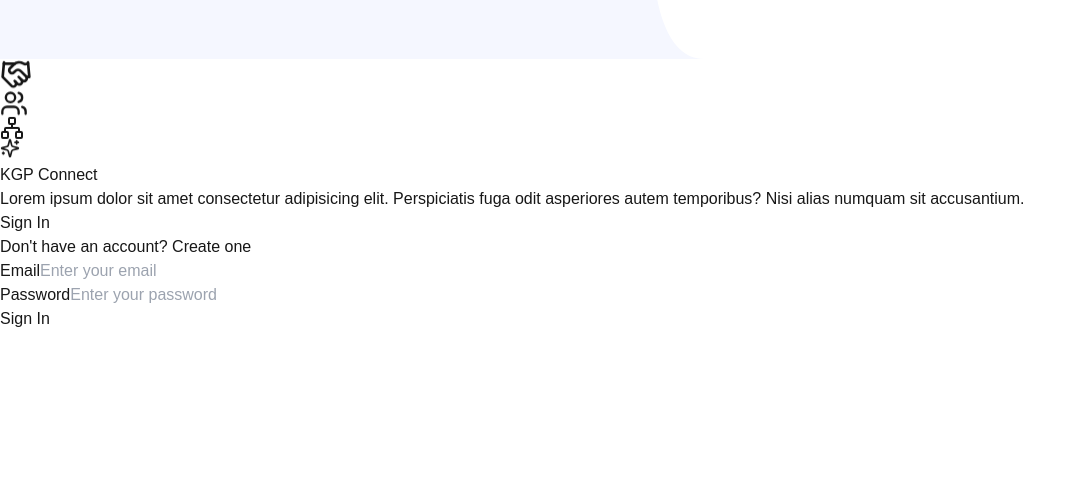
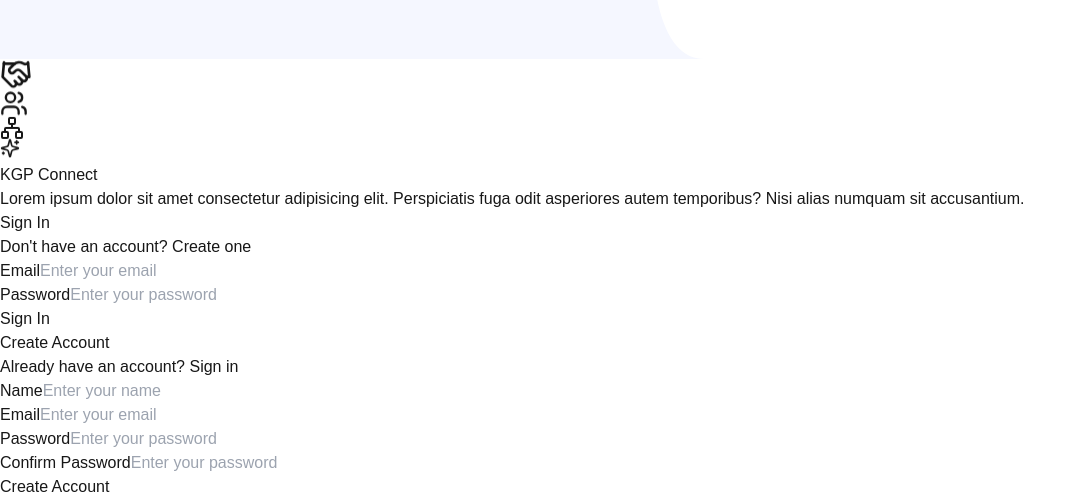
Before and after one commit to Alumni-Connect/KGP-Connect, a Next.js app: page /login in a window 1280 px wide. Shown: the part 1221-1720 px from the top of the page, without its empty margins (0-1086 px from the left). Before the commit the page ends 1552 px from the top, so only its background shows below. Built offline with nearby package versions, Linux system fonts and the light colour scheme.

Commit message:
style: login and signup frontend done

```diff
--- a/package.json
+++ b/package.json
@@ -17,6 +17,7 @@
     "next-auth": "^5.0.0-beta.25",
     "react": "^19.0.0",
     "react-dom": "^19.0.0",
+    "sonner": "^1.7.3",
     "zod": "^3.24.1"
   },
   "devDependencies": {
--- a/src/app/globals.css
+++ b/src/app/globals.css
@@ -62,3 +62,16 @@ body {
 .animation-delay-600 {
   animation-delay: 600ms;
 }
+@layer utilities {
+  .perspective-1000 {
+    perspective: 0px;
+  }
+
+  .preserve-3d {
+    transform-style: preserve-3d;
+  }
+
+  .rotate-y-180 {
+    transform: rotateY(360deg);
+  }
+}
--- a/src/app/login/page.tsx
+++ b/src/app/login/page.tsx
@@ -2,14 +2,19 @@
 
 import { signIn } from "next-auth/react";
 import { useRouter } from "next/navigation";
+import { useState } from "react";
 import { Handshake, Users, Network, Sparkles } from "lucide-react";
 
 export default function Login() {
   const router = useRouter();
+  const [isFlipped, setIsFlipped] = useState(false);
+
+  const handleFlip = () => {
+    setIsFlipped(!isFlipped);
+  };
 
   return (
     <div className="flex flex-col md:flex-row h-screen w-full bg-white relative overflow-hidden">
-      {/* Wave-like curved divider */}
       <div className="absolute h-full w-full">
         <svg
           className="absolute h-full w-full"
@@ -17,11 +22,7 @@ export default function Login() {
           preserveAspectRatio="none"
         >
           <path
-            d="M 0,0
-               L 60,0
-               C 70,0 75,50 65,50
-               C 55,50 45,100 55,100
-               L 0,100 Z"
+            d="M 0,0 L 60,0 C 70,0 75,50 65,50 C 55,50 45,100 55,100 L 0,100 Z"
             fill="#f5f7ff"
             className="transition-all duration-300"
           />
@@ -32,7 +33,6 @@ export default function Login() {
       <div className="flex flex-col items-start justify-center md:w-1/2 px-8 md:px-16 lg:px-24 relative z-10">
         <div className="animate-fade-in-up max-w-md">
           <div className="relative">
-            {/* Floating icons around the title */}
             <div className="absolute -left-12 -top-8 animate-float">
               <Handshake size={32} className="text-indigo-500 rotate-[-15deg]" />
             </div>
@@ -56,13 +56,18 @@ export default function Login() {
         </div>
       </div>
 
-      {/* Right Section */}
+      {/* Right Section with Flip Card */}
       <div className="flex items-center justify-center md:w-1/2 w-full p-6 md:p-12 relative z-10">
-        <div className="w-full max-w-md p-8 rounded-3xl shadow-xl bg-white animate-fade-in-up animation-delay-150">
+        <div className={`w-full max-w-md perspective-1000 ${isFlipped ? 'rotate-y-180' : ''} duration-1000 relative preserve-3d`}>
+          {/* Login Form - Front */}
+          <div className={`w-full p-8 rounded-3xl shadow-xl bg-white animate-fade-in-up animation-delay-150 ${isFlipped ? 'hidden' : 'block'}`}>
             <h2 className="text-2xl font-bold text-center text-gray-900 mb-2">Sign In</h2>
             <p className="text-sm text-center text-gray-500 mb-6">
               Don't have an account?{" "}
-            <span className="text-indigo-600 cursor-pointer hover:text-indigo-500 transition-colors">
+              <span
+                onClick={handleFlip}
+                className="text-indigo-600 cursor-pointer hover:text-indigo-500 transition-colors"
+              >
                 Create one
               </span>
             </p>
@@ -110,6 +115,86 @@ export default function Login() {
               </button>
             </form>
           </div>
+
+          {/* Register Form - Back */}
+          <div className={`w-full p-8 rounded-3xl shadow-xl bg-white animate-fade-in-up animation-delay-150 relative top-0 ${isFlipped ? 'block' : 'hidden'}`}>
+            <h2 className="text-2xl font-bold text-center text-gray-900 mb-2">Create Account</h2>
+            <p className="text-sm text-center text-gray-500 mb-6">
+              Already have an account?{" "}
+              <span
+                onClick={handleFlip}
+                className="text-indigo-600 cursor-pointer hover:text-indigo-500 transition-colors"
+              >
+                Sign in
+              </span>
+            </p>
+
+            <form
+              action={async (formdata) => {
+                const name = formdata.get("name");
+                const email = formdata.get("email");
+                const password = formdata.get("password");
+                const response = await signIn("credentials", {
+                  name,
+                  email,
+                  password,
+                  redirect: false,
+                });
+                if (response?.status === 200) {
+                  router.push("/");
+                }
+              }}
+              className="space-y-6"
+            >
+              <div className="animate-fade-in-up animation-delay-300">
+                <label className="block text-gray-700 font-medium mb-1">Name</label>
+                <input
+                  name="name"
+                  type="text"
+                  className="w-full px-4 py-3 rounded-xl text-gray-900 bg-gray-50 border-none focus:ring-2 focus:ring-indigo-500 focus:outline-none transition-all duration-200"
+                  placeholder="Enter your name"
+                />
+              </div>
+
+              <div className="animate-fade-in-up animation-delay-300">
+                <label className="block text-gray-700 font-medium mb-1">Email</label>
+                <input
+                  name="email"
+                  type="email"
+                  className="w-full px-4 py-3 rounded-xl text-gray-900 bg-gray-50 border-none focus:ring-2 focus:ring-indigo-500 focus:outline-none transition-all duration-200"
+                  placeholder="Enter your email"
+                />
+              </div>
+
+              <div className="animate-fade-in-up animation-delay-450">
+                <label className="block text-gray-700 font-medium mb-1">Password</label>
+                <input
+                  name="password"
+                  type="password"
+                  className="w-full px-4 py-3 rounded-xl text-gray-900 bg-gray-50 border-none focus:ring-2 focus:ring-indigo-500 focus:outline-none transition-all duration-200"
+                  placeholder="Enter your password"
+                />
+              </div>
+              <div className="animate-fade-in-up animation-delay-450">
+                <label className="block text-gray-700 font-medium mb-1">Confirm Password</label>
+                <input
+                  name="password"
+                  type="password"
+                  className="w-full px-4 py-3 rounded-xl text-gray-900 bg-gray-50 border-none focus:ring-2 focus:ring-indigo-500 focus:outline-none transition-all duration-200"
+                  placeholder="Enter your password"
+                />
+              </div>
+
+
+              <button
+                type="submit"
+                className="w-full py-3 px-4 bg-indigo-600 hover:bg-indigo-500 text-white font-semibold rounded-xl transition-all duration-200 animate-fade-in-up animation-delay-600"
+              >
+                Create Account
+              </button>
+            </form>
+          </div>
+        </div>
       </div>
     </div>
   );
```
Also changed, not shown: 1 other file (tests, documents, lock files or other folders). Lines whose indentation alone changed are shown as unchanged.
